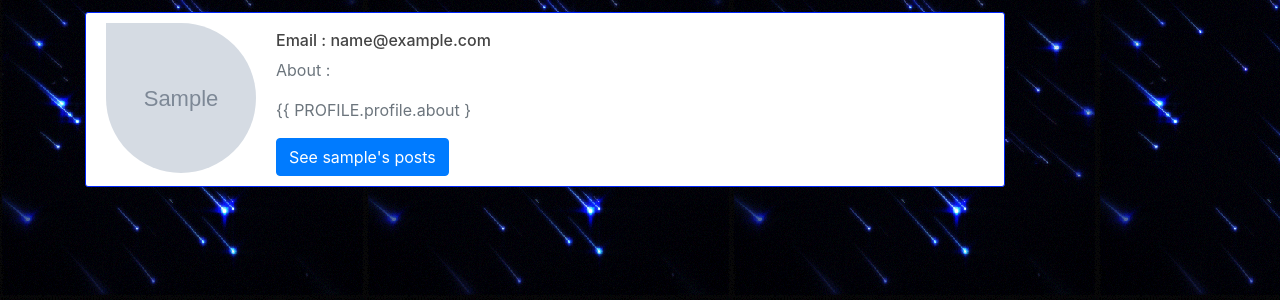
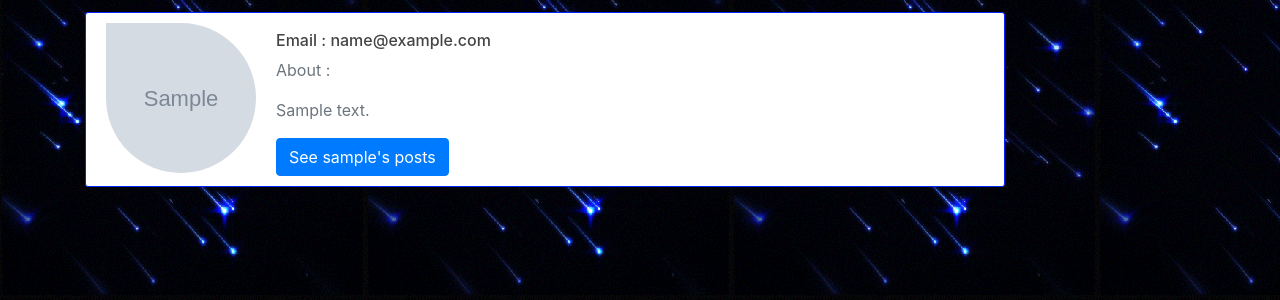
Before and after one commit to hadifawaz1999/AHIF-Blog, a Django app: a page that uses users/templates/users/profile_view.htm in a window 1280 px wide. Shown: the part 68-368 px from the top of the page. Run offline with Django 3.2, Linux system fonts and the light colour scheme; tables that the repository leaves empty hold one stand-in row (values such as "Sample post"); grey boxes marked "Sample" are stand-in pictures; some libraries are stand-ins or nearby versions.

Commit message:
fixed about in profile view

```diff
--- a/users/templates/users/profile_view.htm
+++ b/users/templates/users/profile_view.htm
@@ -8,7 +8,7 @@
             <h6>Email : {{ PROFILE.email }}</h6>
             <p class="text-secondary">About :</p>
             {% if PROFILE.profile.about %}
-                <p class="text-secondary">{{ PROFILE.profile.about }</p>
+                <p class="text-secondary">{{ PROFILE.profile.about }}</p>
             {% else %}
                 <p class="text-secondary">...</p>
             {% endif %}
```
